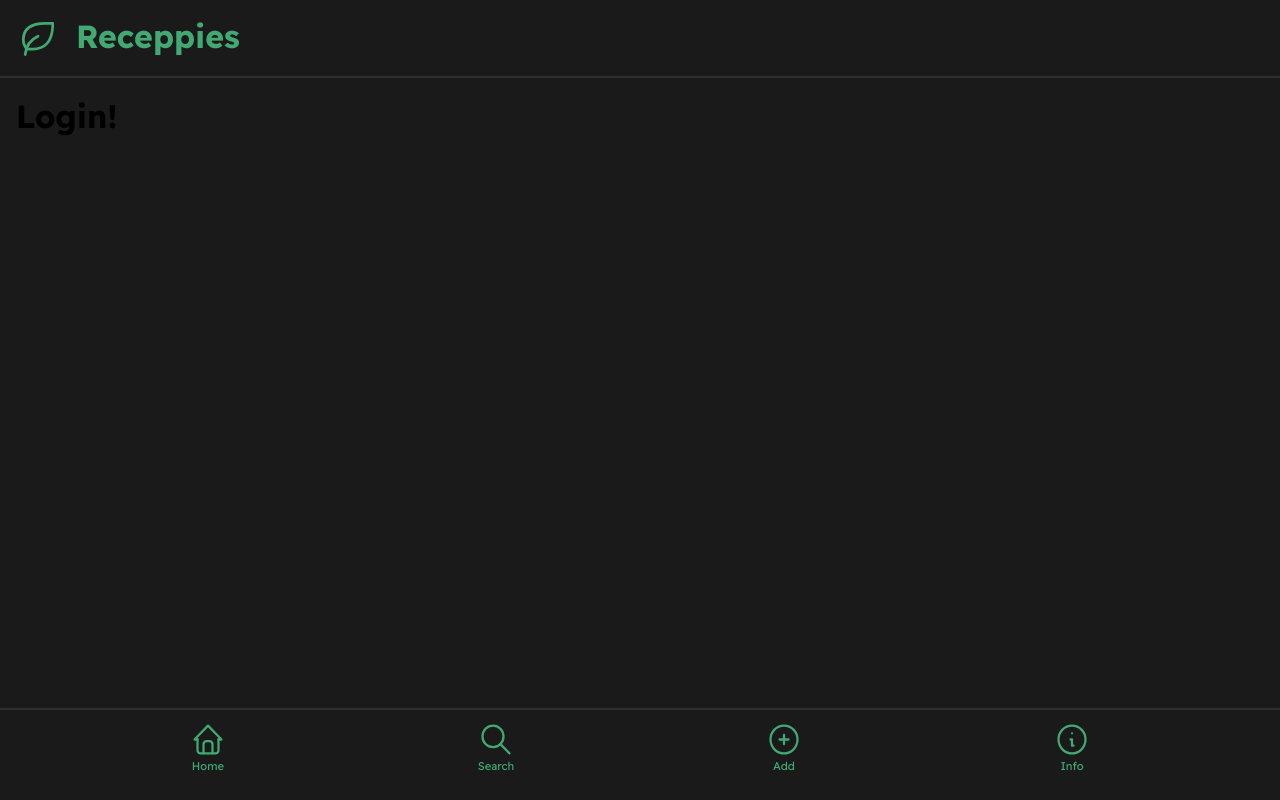
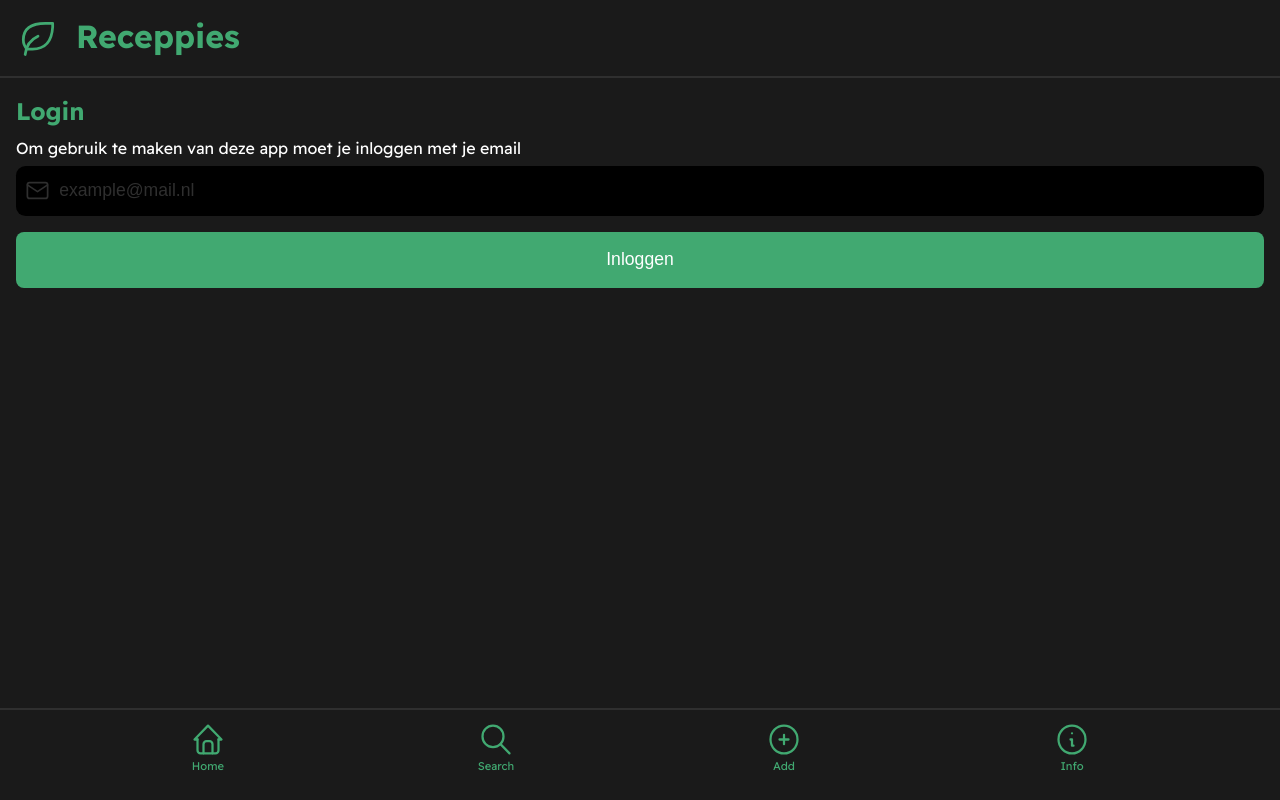
Before and after one commit to DaanKorver/receppies, a Vue app: page / in a window 1280 px wide. Built offline with nearby package versions, Linux system fonts and the light colour scheme.

Commit message:
added login page

```diff
--- a/src/App.vue
+++ b/src/App.vue
@@ -5,13 +5,16 @@ import Navigation from '@/components/Navigation.vue';
 
 <template>
   <Header />
-    <RouterView  v-slot="{ Component, route }">
+    <!-- <RouterView  v-slot="{ Component, route }">
       <transition name="fade" mode="out-in">
         <main :key="route.name">
           <component :is="Component"></component>
         </main>
       </transition>
-    </RouterView>
+    </RouterView> -->
+    <main>
+      <RouterView />
+    </main>
 
   <Navigation />
 </template>
--- a/src/components/InputField.vue
+++ b/src/components/CustomInput.vue
@@ -9,12 +9,16 @@ function getImage() {
   const modules = import.meta.globEager('../assets/*.svg')
   return modules[path].default
 }
+
+function handleInput(e) {
+  this.$emit('input', this.content)
+}
 </script>
 
 <template>
   <div>
     <img :src="getImage()" alt="Icon">
-    <input type="text" :placeholder="placeholder">
+    <input @input="handleInput" type="text" :placeholder="placeholder">
   </div>
 </template>
 
--- a/src/router/index.js
+++ b/src/router/index.js
@@ -1,19 +1,19 @@
 import { createRouter, createWebHistory } from 'vue-router'
 
+import Login from '@/views/Login.vue'
 import Home from '@/views/Home.vue'
 import Search from '@/views/Search.vue'
 import Add from '@/views/Add.vue'
 import Info from '@/views/Info.vue'
-import Login from '@/views/Login.vue'
 
 const router = createRouter({
   history: createWebHistory(import.meta.env.BASE_URL),
   routes: [
-    {
-      path: '/index.html',
-      component: Login,
-      alias: '/'
-    },
+    // {
+    //   path: '/index.html',
+    //   component: Login,
+    //   alias: '/'
+    // },
     {
       path: '/',
       name: 'login',
--- a/src/views/Add.vue
+++ b/src/views/Add.vue
@@ -1,5 +1,5 @@
 <script setup>
-import InputField from '@/components/InputField.vue';
+import CustomInput from '@/components/CustomInput.vue';
 </script>
 
 <template>
@@ -7,9 +7,9 @@ import InputField from '@/components/InputField.vue';
   <p>
     Om een recept toe te voegen plak je de link in het vakje. Vervolgens mag je zelf bepalen welke categorieen bij het recept horen. Daarna kan je op de “Voeg toe” knop drukken om alles te bevestigen.
   </p>
-  <InputField :icon="'link.svg'" :placeholder="'Plak hier je link...'"/>
+  <CustomInput :icon="'link.svg'" :placeholder="'Plak hier je link...'"/>
   <div class="input-container">
-    <InputField :icon="'meat.svg'" :placeholder="'Voeg je categorie toe...'"/>
+    <CustomInput :icon="'meat.svg'" :placeholder="'Voeg je categorie toe...'"/>
     <button>+</button>
   </div>
   <button class="submit">Recept toevoegen</button>
--- a/src/views/Login.vue
+++ b/src/views/Login.vue
@@ -1,3 +1,43 @@
+<script setup>
+import CustomInput from '@/components/CustomInput.vue';
+</script>
+
 <template>
-  <h1>Login!</h1>
+  <h2>Login</h2>
+  <p>
+    Om gebruik te maken van deze app moet je inloggen met je email
+  </p>
+  <CustomInput :icon="'mail.svg'" :placeholder="'example@mail.nl'"/>
+  <button class="submit">Inloggen</button>
 </template>
+
+<style scoped>
+  h2 {
+    color: var(--primary);
+    margin-bottom: .5em;
+  }
+
+  p {
+    color: var(--white);
+    margin-bottom: .5em;
+  }
+
+  div {
+    margin-bottom: 1em;
+  }
+
+  .submit {
+    width: 100%;
+    padding: 1em;
+    display: flex;
+    justify-content: center;
+    align-items: center;
+    background-color: var(--primary);
+    outline: none;
+    border: none;
+    color: var(--white);
+    font-size: 1.1rem;
+    border-radius: .5rem;
+    margin-bottom: 1em;
+  }
+</style>
```
Also changed, not shown: src/assets/mail.svg (added).
